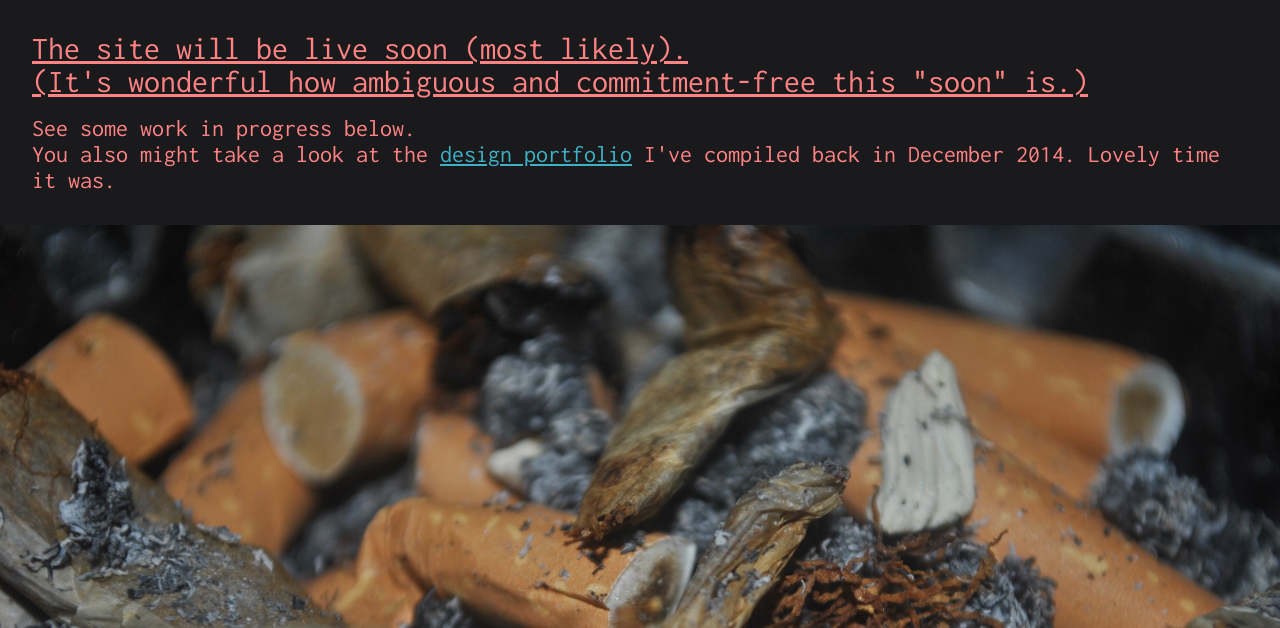
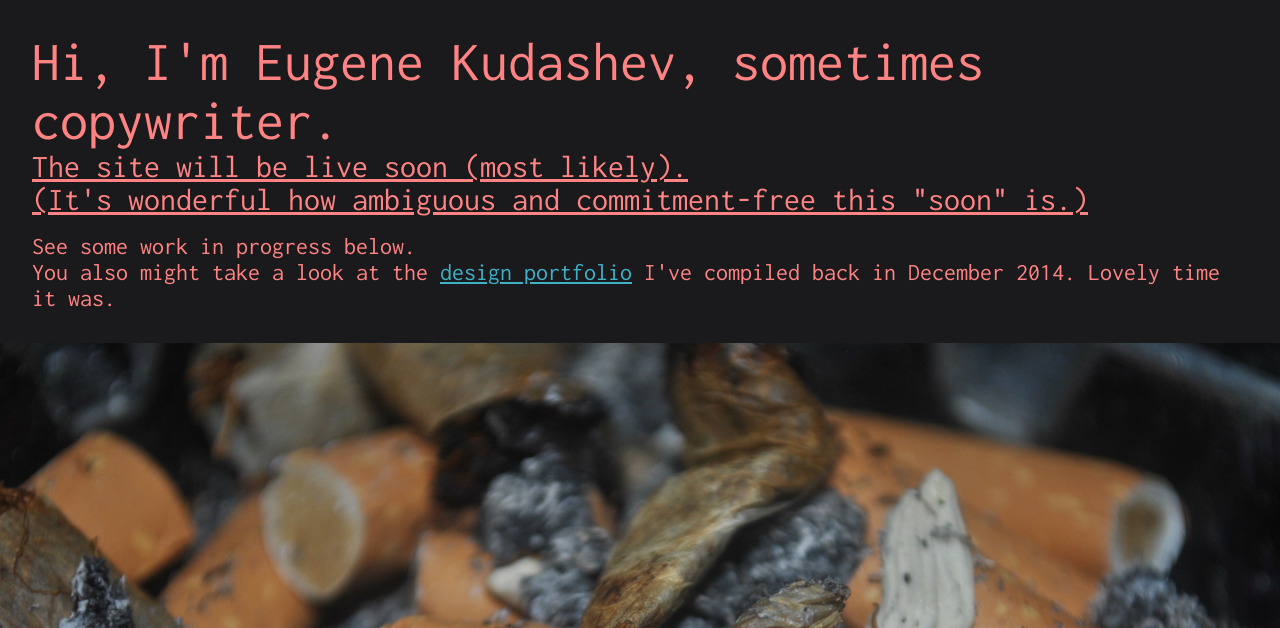
Before and after one commit to eugenekudashev-zz/eugenekudashev.github.io, a plain HTML site: page index.html in a window 1280 px wide. Shown: the part 172-800 px from the top of the page. Drawn offline with Linux system fonts and the light colour scheme.

Commit message:
celebration time'

```diff
--- a/index.html
+++ b/index.html
@@ -30,6 +30,10 @@
   h1 {
     text-decoration: underline;
   }
+  h1.welcome {
+    font-size: 350%;
+    text-decoration: none;
+  }
   a {
     color: #3EB1C6;
   }
@@ -44,6 +48,7 @@
 <img src="logo.png" id="logo">
 
 <div class="wrapper">
+  <h1 class="welcome">Hi, I'm Eugene Kudashev, sometimes copywriter.</h1>
   <h1>The site will be live soon (most likely).</h1>
   <h1>(It's wonderful how ambiguous and commitment-free this "soon" is.)</h1>
   <br/>
```
